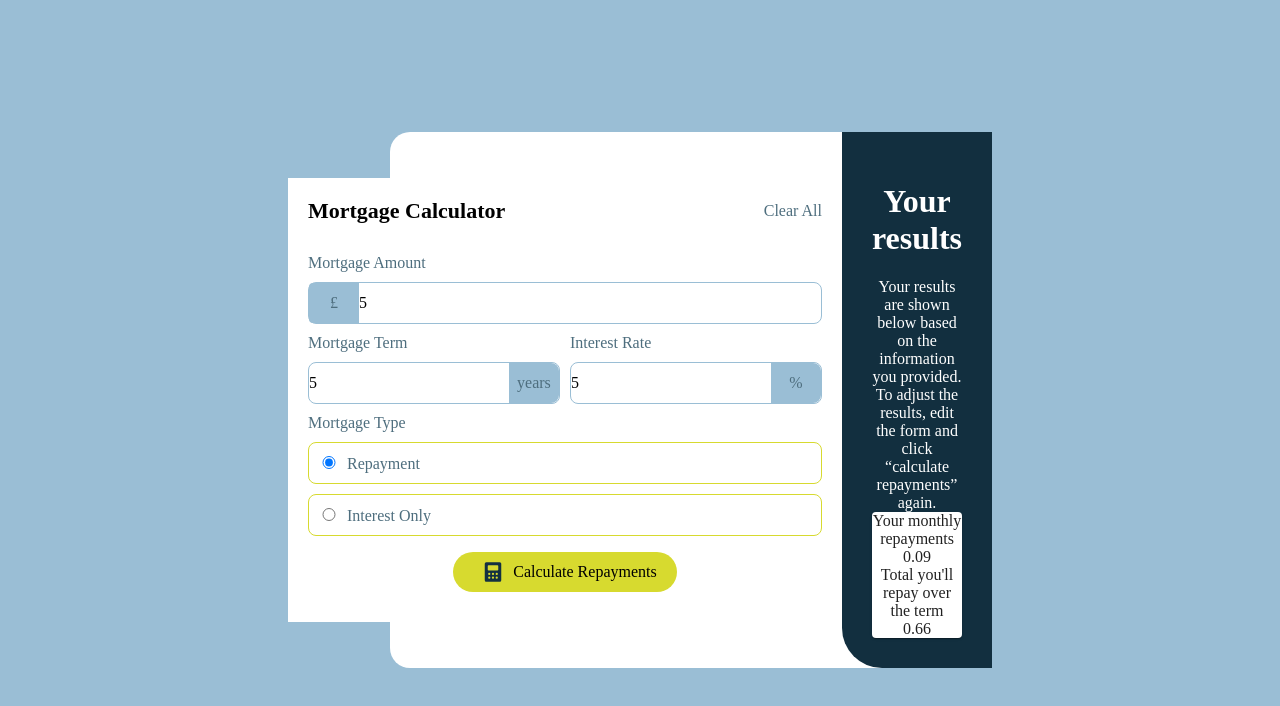
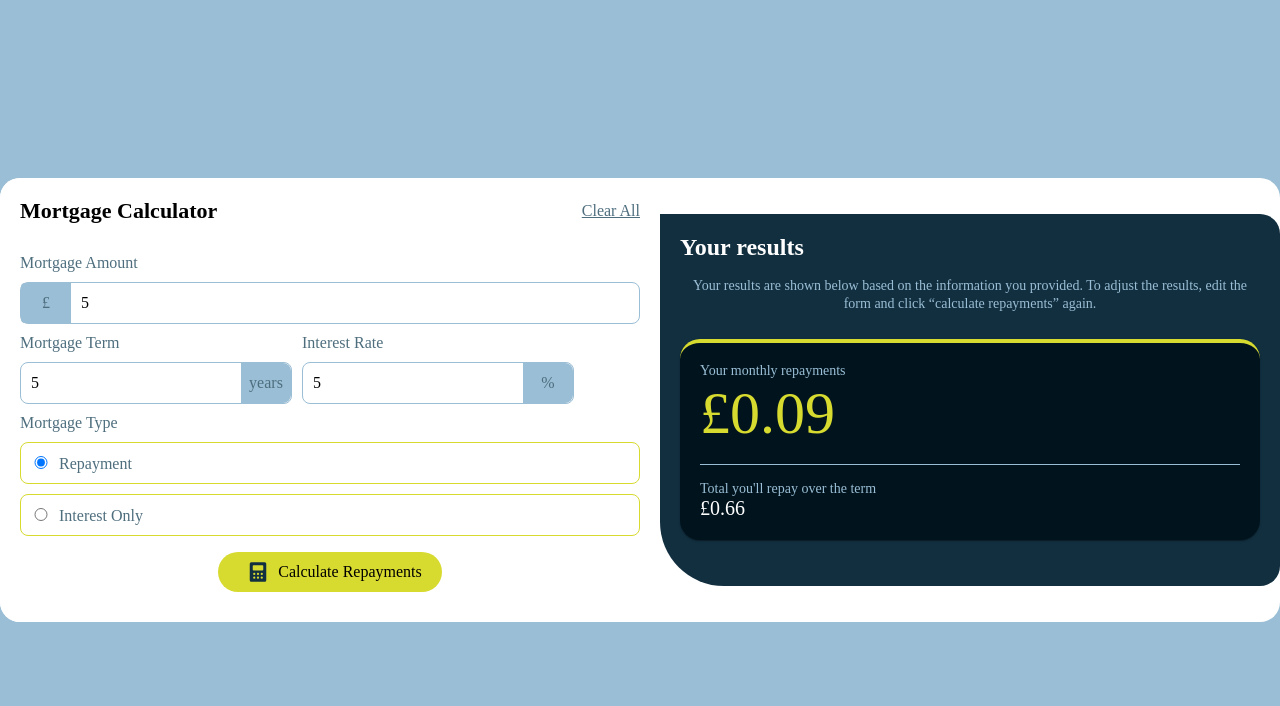
Before and after one commit to Zhxixin/mortgage.calculator, a React (Vite) app: page / in a window 1280 px wide. Both pictures are taken after typing "5", "5", "5" into the empty fields and a click on the button "Calculate Repayments". Shown: the top 706 px of the page. Built offline with nearby package versions, Linux system fonts and the light colour scheme.

Commit message:
modify calculator result

```diff
--- a/src/components/calculator_result.tsx
+++ b/src/components/calculator_result.tsx
@@ -15,20 +15,20 @@ export const CalculatorResult = () => {
                 {state?.monthlyPayment === undefined || state?.monthlyPayment == null ?
                     <div>
                         <img className="illustration-image" src={illustrationIcon} alt="mortgage amount" />
-                        <h1>Results shown here</h1>
+                        <h2>Results shown here</h2>
                         <div className="remark">Complete the form and click “calculate repayments” to see what
                             your monthly repayments would be.</div>
                     </div>
                     : <div>
-                        <h1>Your results</h1>
+                        <h2 className="result-title">Your results</h2>
                         <div className="remark">  Your results are shown below based on the information you provided.
                             To adjust the results, edit the form and click “calculate repayments” again.</div>
-                        <Card>
-                            <div> Your monthly repayments</div>
-                            <div> {state.mortgageType === 'interestOnly' ? state.monthlyInterest : state.monthlyPayment}</div>
-                            {/* <border></border> */}
-                            <div> Total you'll repay over the term</div>
-                            <div>{state.mortgageType === 'interestOnly' ? state.totalPayment : state.totalInterest}</div>
+                        <Card className="result-card">
+                            <div className="monthly-repayments"> Your monthly repayments</div>
+                            <div className="mortgage-pay"> {state.mortgageType === 'interestOnly' ? `£${state.monthlyInterest}` : `£${state.monthlyPayment}`}</div>
+                            <hr className="divider" />
+                            <div className="tip"> Total you'll repay over the term</div>
+                            <div className="mortgage-result">{state.mortgageType === 'interestOnly' ? `£${state.totalPayment}` : `£${state.totalInterest}`}</div>
                         </Card>
                     </div>}
                 <div>
--- a/src/styles/global.scss
+++ b/src/styles/global.scss
@@ -1,15 +1,13 @@
 @use "sass:color";
-
 $color-lime: #d7da2f;
 $color-red: #d73328;
-
 // ### Neutral;
 $color-slate-100: #e3f3fd;
 $color-slate-300: #9abed5;
 $color-slate-500: #6b94a8;
 $color-slate-700: #4e6e7e;
 $color-slate-900: #122f3f;
-
+$color-slate-1000: #01141e;
 body {
     margin: 0;
 }
@@ -24,41 +22,34 @@ body {
     justify-content: center;
     align-items: center;
     box-sizing: border-box;
-
 }
 
 .mortgage-container {
-    max-width: 31.25rem;
+    // max-width: min-content;
     margin: auto;
     color: black;
-
     background-color: white;
     // border-radius: 1.875rem;
-
     .calculator-container {
         flex: 1;
         padding: 1.25rem;
         background-color: white;
-
         .calculator-title {
             margin-bottom: 1.875rem;
-
             .title {
                 text-align: left;
                 flex: 1;
                 font-weight: 700;
                 font-size: 1.375rem;
             }
-
             button {
                 all: unset;
                 border-bottom: #4e6e7e;
                 color: $color-slate-700;
                 text-align: end;
+                text-decoration: underline;
             }
         }
-
-
         .input-wrapper,
         .repayment,
         .interestOnly {
@@ -69,10 +60,8 @@ body {
             margin: .625rem auto;
             display: flex;
         }
-
         .input-wrapper {
             border: 1px solid $color-slate-300;
-
             .unit {
                 background-color: $color-slate-300;
                 height: 2.5rem;
@@ -81,34 +70,28 @@ body {
                 width: 3.125rem;
                 line-height: 2.5rem;
             }
-
-
             input {
                 all: unset;
                 color: black;
                 flex: 1;
+                padding: 0 .625rem;
             }
         }
-
         .input-container {
             // display: flex;
             // gap: .625rem;
-
             .unit {
                 border-top-right-radius: .5rem;
                 border-bottom-right-radius: .5rem;
             }
         }
-
         .amount-container {
             .unit {
                 border-top-left-radius: .25rem;
                 border-bottom-left-radius: .25rem;
             }
         }
-
         .mortgage-type-container {
-
             // input {
             //     background-color: $color-slate-700;
             // }
@@ -117,24 +100,17 @@ body {
                 border: 1px solid $color-lime;
                 display: flex;
                 align-items: center;
-
                 input {
                     width: 1.875rem;
-
                 }
             }
-
             .select {
                 background-color: color.scale($color-lime, $lightness: -50%);
             }
-
             &.hover {
                 background-color: color.scale($color-lime, $lightness: 30%);
             }
-
-
         }
-
         .input-container,
         .amount-container,
         .mortgage-type-container {
@@ -142,16 +118,14 @@ body {
                 color: $color-slate-700;
             }
         }
-
         .error {
             color: $color-red;
             font-size: .875rem;
+            margin-bottom: 1.25rem;
         }
-
         .submit-button {
-
             all: unset;
-            background-color: $color-lime ;
+            background-color: $color-lime;
             border-radius: 2.5rem;
             height: 2.5rem;
             text-align: center;
@@ -160,67 +134,87 @@ body {
             line-height: 2.5rem;
             display: flex;
             margin: .625rem auto;
-
             img {
                 margin: .5rem;
             }
         }
-
     }
-
     .calculator-result-container {
-
         flex: 1;
-
+        height: 100%;
         .calculator-result {
             background-color: $color-slate-900;
             text-align: center;
             color: white;
-            padding: 1.875rem;
-
+            padding: 1.25rem;
             img {
                 margin: 1.25rem;
             }
+            .remark {
+                font-size: .875rem;
+                line-height: 1.125rem;
+                color: $color-slate-300;
+            }
+            h2 {
+                margin: 0 auto 1rem auto;
+            }
+            .result-card {
+                text-align: start;
+                background-color: $color-slate-1000;
+                border-radius: 1.25rem;
+                padding: 1.25rem;
+                font-size: .875rem;
+                color: $color-slate-300;
+                border-top: 4px solid $color-lime;
+                margin: 1.625rem auto;
+                .mortgage-pay {
+                    font-size: 3.75rem;
+                    color: $color-lime;
+                }
+                .divider {
+                    border: 0;
+                    border-top: 1px solid $color-slate-300;
+                    margin: 1rem auto;
+                }
+                .mortgage-result {
+                    font-size: 1.25rem;
+                    font-weight: 500;
+                    color: white;
+                }
+            }
         }
-
-
-
     }
-
     @media screen and (min-width: 768px) {
-
         display: flex;
         justify-content: center;
         align-items: center;
-
         // align-self: center;
         border-radius: 1.25rem;
+        margin: auto;
         // background-color: white;
-
         .calculator-container {
             flex: 1;
-
+            border-radius: 1.25rem;
             .calculator-title {
                 display: flex;
                 justify-content: space-around;
                 align-items: center;
             }
-
             .input-container {
                 display: flex;
                 gap: .625rem;
-
             }
         }
-
         .calculator-result-container {
-            background-color: white;
-
+            flex: 1;
             .calculator-result {
-                border-bottom-left-radius: 2.5rem;
+                border-bottom-left-radius: 4rem;
+                border-top-right-radius: 1.25rem;
+                border-bottom-right-radius: 1.25rem;
+                .result-title {
+                    text-align: start;
+                }
             }
-
-            flex: 1;
         }
     }
 }
```
